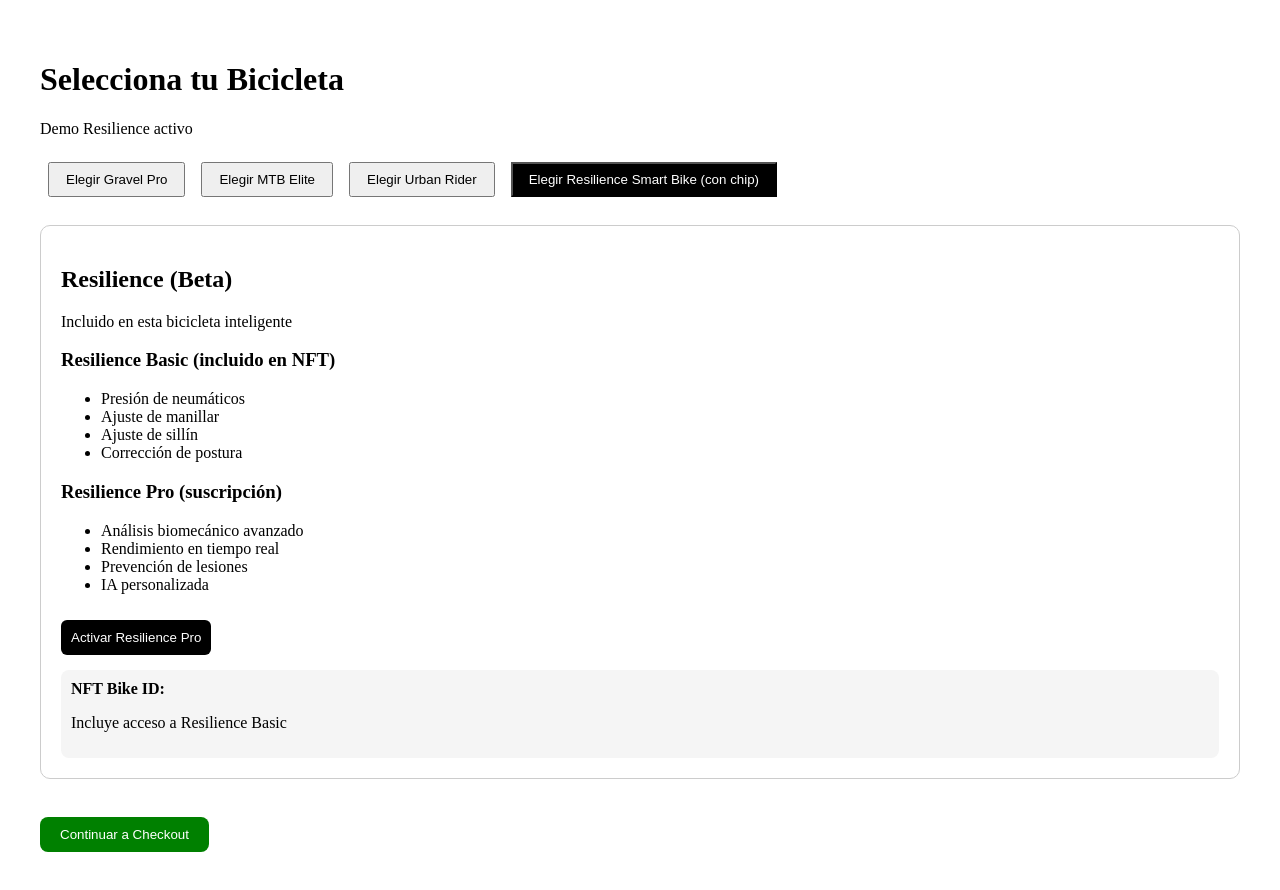
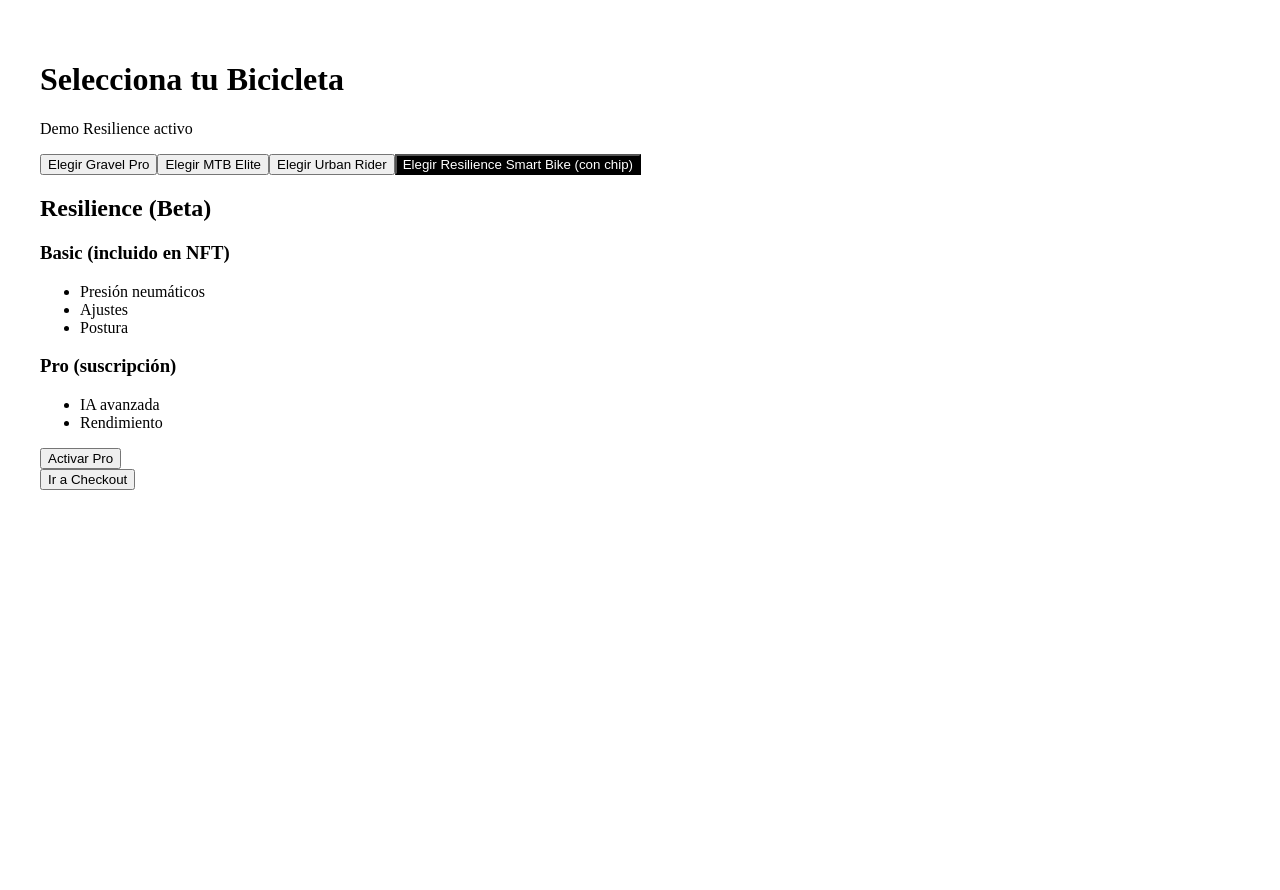
Before and after one commit to piubike/piubike-app, a Next.js app: page /bike in a window 1280 px wide. Both pictures are taken after a click on the button "Elegir Resilience Smart Bike (con chip)". After the commit the page ends 800 px from the top, so only its background shows below. Built offline with nearby package versions, Linux system fonts and the light colour scheme.

Commit message:
fix correcto resilience

```diff
--- a/app/bike/page.tsx
+++ b/app/bike/page.tsx
@@ -12,128 +12,60 @@ export default function BikePage() {
       <h1>Selecciona tu Bicicleta</h1>
       <p>Demo Resilience activo</p>
 
-      {/* Gravel Pro */}
-      <button
-        style={{ margin: "0.5rem", padding: "0.5rem 1rem" }}
-        onClick={() => {
+      <button onClick={() => {
         setBike("Gravel Pro 🚴 - $3.000");
         router.push("/checkout");
-        }}
-      >
+      }}>
         Elegir Gravel Pro
       </button>
 
-      {/* MTB Elite */}
-      <button
-        style={{ margin: "0.5rem", padding: "0.5rem 1rem" }}
-        onClick={() => {
+      <button onClick={() => {
         setBike("MTB Elite 🚵 - $3.200");
         router.push("/checkout");
-        }}
-      >
+      }}>
         Elegir MTB Elite
       </button>
 
-      {/* Urban Rider */}
-      <button
-        style={{ margin: "0.5rem", padding: "0.5rem 1rem" }}
-        onClick={() => {
+      <button onClick={() => {
         setBike("Urban Rider 🚲 - $2.500");
         router.push("/checkout");
-        }}
-      >
+      }}>
         Elegir Urban Rider
       </button>
 
-      {/* Resilience Smart Bike */}
       <button
-        style={{
-          margin: "0.5rem",
-          padding: "0.5rem 1rem",
-          background: "#000",
-          color: "#fff",
-        }}
-        onClick={() => {
-          setBike("Resilience Smart Bike 🚴‍♂️ - $3.500");
-        }}
+        style={{ background: "black", color: "white" }}
+        onClick={() => setBike("Resilience Smart Bike 🚴‍♂️ - $3.500")}
       >
         Elegir Resilience Smart Bike (con chip)
       </button>
 
-      {/* 🔥 RESILIENCE SOLO PARA ESTA BICI */}
       {bike.includes("Resilience") && (
-        <div
-          style={{
-            marginTop: "20px",
-            padding: "20px",
-            border: "1px solid #ccc",
-            borderRadius: "10px",
-          }}
-        >
+        <div style={{ marginTop: "20px" }}>
           <h2>Resilience (Beta)</h2>
-          <p>Incluido en esta bicicleta inteligente</p>
 
-          <h3>Resilience Basic (incluido en NFT)</h3>
+          <h3>Basic (incluido en NFT)</h3>
           <ul>
-            <li>Presión de neumáticos</li>
-            <li>Ajuste de manillar</li>
-            <li>Ajuste de sillín</li>
-            <li>Corrección de postura</li>
+            <li>Presión neumáticos</li>
+            <li>Ajustes</li>
+            <li>Postura</li>
           </ul>
 
-          <h3>Resilience Pro (suscripción)</h3>
+          <h3>Pro (suscripción)</h3>
           <ul>
-            <li>Análisis biomecánico avanzado</li>
-            <li>Rendimiento en tiempo real</li>
-            <li>Prevención de lesiones</li>
-            <li>IA personalizada</li>
+            <li>IA avanzada</li>
+            <li>Rendimiento</li>
           </ul>
 
-          <button
-            onClick={() => alert("Versión Pro en desarrollo")}
-            style={{
-              marginTop: "10px",
-              padding: "10px",
-              background: "#000",
-              color: "#fff",
-              border: "none",
-              borderRadius: "6px",
-            }}
-          >
-            Activar Resilience Pro
+          <button onClick={() => alert("Pro en desarrollo")}>
+            Activar Pro
           </button>
-
-          {/* NFT conexión */}
-          <div
-            style={{
-              marginTop: "15px",
-              padding: "10px",
-              background: "#f5f5f5",
-              borderRadius: "8px",
-            }}
-          >
-            <strong>NFT Bike ID:</strong>
-            <p>Incluye acceso a Resilience Basic</p>
-          </div>
         </div>
       )}
 
-      <br />
-
-      {/* Botón ir a checkout */}
       {bike && (
-        <button
-          onClick={() => router.push("/checkout")}
-          style={{
-            marginTop: "20px",
-            padding: "10px 20px",
-            background: "green",
-            color: "white",
-            border: "none",
-            borderRadius: "8px",
-          }}
-        >
-          Continuar a Checkout
+        <button onClick={() => router.push("/checkout")}>
+          Ir a Checkout
         </button>
       )}
     </main>
```
Lines whose indentation alone changed are shown as unchanged.
